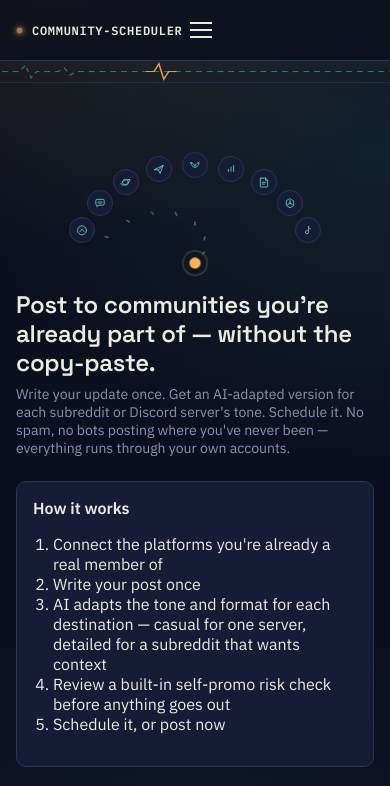
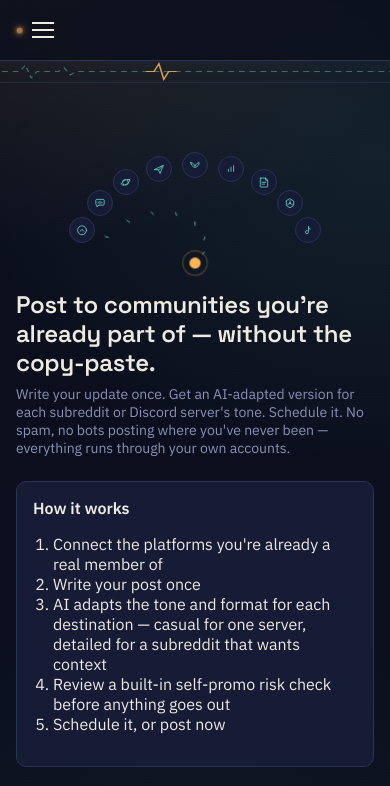
Before and after one commit to freelancejesse777-art/Community-Scheduler, a Next.js app: page / in a window 390 px wide. Shown: the top 786 px of the page. Built offline with nearby package versions, Linux system fonts and the light colour scheme.

Commit message:
Fix horizontal overflow and nav brand truncation on mobile

```diff
--- a/app/Nav.js
+++ b/app/Nav.js
@@ -21,7 +21,9 @@ export default function Nav() {
   return (
     <nav className="topnav">
       <div className="topnav-row">
-        <a href="/" className="brand">community-scheduler</a>
+        <a href="/" className="brand">
+          <span className="brand-text">community-scheduler</span>
+        </a>
         <button
           type="button"
           className="nav-toggle"
--- a/app/globals.css
+++ b/app/globals.css
@@ -35,7 +35,7 @@
 
 * { box-sizing: border-box; }
 
-html { scroll-behavior: smooth; }
+html { scroll-behavior: smooth; overflow-x: hidden; max-width: 100%; }
 
 body {
   margin: 0;
@@ -44,7 +44,16 @@ body {
   color: var(--ink);
   position: relative;
   min-height: 100vh;
+  overflow-x: hidden;
+  max-width: 100%;
 }
+
+/* Defensive, global guarantees against horizontal scroll — belt and
+   suspenders on top of the layout rules below, not a substitute for them. */
+img, svg, video, canvas, iframe { max-width: 100%; height: auto; }
+input, textarea, select, button, pre, code { max-width: 100%; }
+p, span, a, li, td, th, div { overflow-wrap: break-word; }
+pre, code { overflow-wrap: anywhere; word-break: break-word; }
 
 /* Ambient background — two slow-drifting glows plus a faint scanline
    texture, fixed so it doesn't scroll with content. Very low opacity;
@@ -100,6 +109,8 @@ body::after {
   justify-content: space-between;
   align-items: center;
   padding: 16px 32px;
+  max-width: 100%;
+  overflow: hidden;
 }
 
 .brand {
@@ -110,10 +121,18 @@ body::after {
   text-transform: uppercase;
   text-decoration: none;
   color: var(--ink);
-  white-space: nowrap;
   display: inline-flex;
   align-items: center;
   gap: 9px;
+  min-width: 0;
+  flex-shrink: 1;
+}
+
+.brand-text {
+  overflow: hidden;
+  text-overflow: ellipsis;
+  white-space: nowrap;
+  min-width: 0;
 }
 
 .brand::before {
@@ -124,6 +143,7 @@ body::after {
   background: var(--amber);
   box-shadow: 0 0 0 3px var(--amber-dim), 0 0 10px 1px rgba(255, 180, 84, 0.6);
   animation: pulse-dot 2.4s ease-in-out infinite;
+  flex-shrink: 0;
 }
 
 @keyframes pulse-dot {
@@ -171,6 +191,7 @@ body::after {
   padding: 8px;
   margin: 0;
   cursor: pointer;
+  flex-shrink: 0;
 }
 .nav-toggle span {
   width: 22px;
@@ -490,8 +511,8 @@ p.subtitle:only-child { animation: text-pulse 1.6s ease-in-out infinite; }
 
 /* --- Mobile breakpoint --- */
 @media (max-width: 640px) {
-  .topnav-row { padding: 14px 16px; }
-  .brand { font-size: 12px; }
+  .topnav-row { padding: 14px 16px; gap: 8px; }
+  .brand { font-size: 11px; letter-spacing: 0.03em; gap: 6px; }
   .navlinks-desktop { display: none; }
   .nav-toggle { display: flex; }
   .navlinks-mobile {
```
